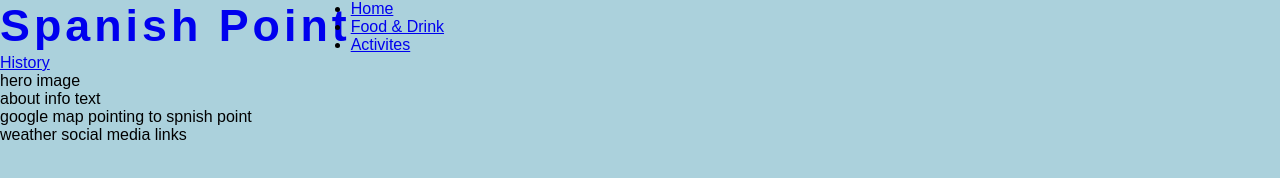
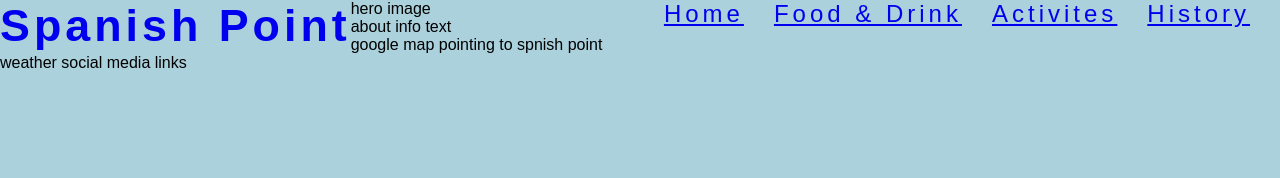
Before and after one commit to colmhaugh/spanish-point, a plain HTML site: page index.html in a window 1280 px wide. Drawn offline with Linux system fonts and the light colour scheme; a web font is replaced by a local one.

Commit message:
add order to header  menu items

```diff
--- a/assets/css/style.css
+++ b/assets/css/style.css
@@ -26,3 +26,18 @@ h1, h2 {
     float: left;
     font-size: 280%;
 }
+
+/*navagation links*/
+
+#menu{
+    font-size: 150%;
+    letter-spacing: 4px;
+    float: right;
+}
+
+#menu li{
+    float: left;
+    list-style-type: none;
+    margin-right: 30px;
+
+}
--- a/index.html
+++ b/index.html
@@ -18,7 +18,7 @@
             <h1 id="logo">Spanish Point</h1>
         </a>
         <nav>
-            <ul>
+            <ul id="menu">
                 <li>
                     <a href="index.html">Home</a>
                 </li>
```
